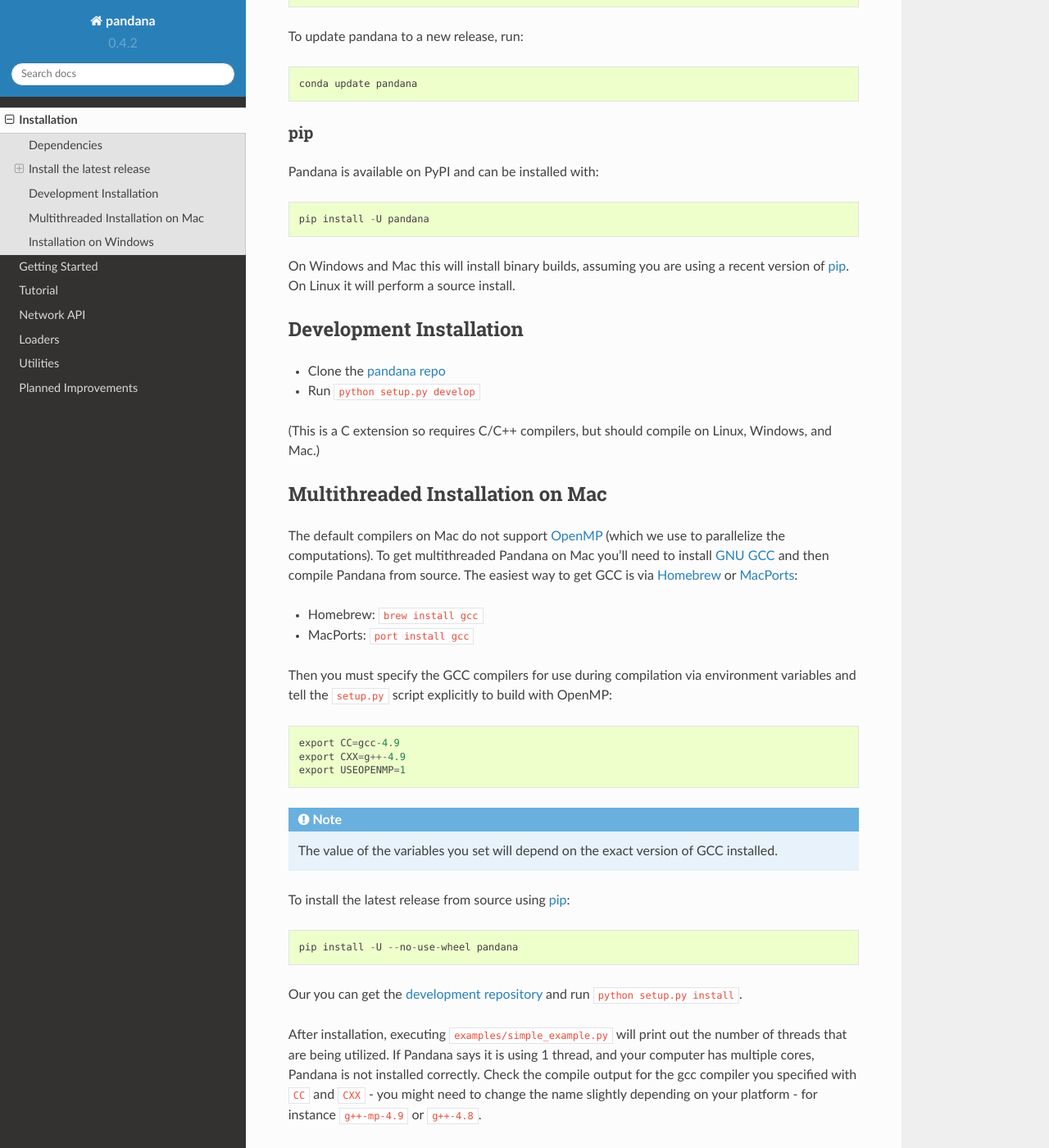
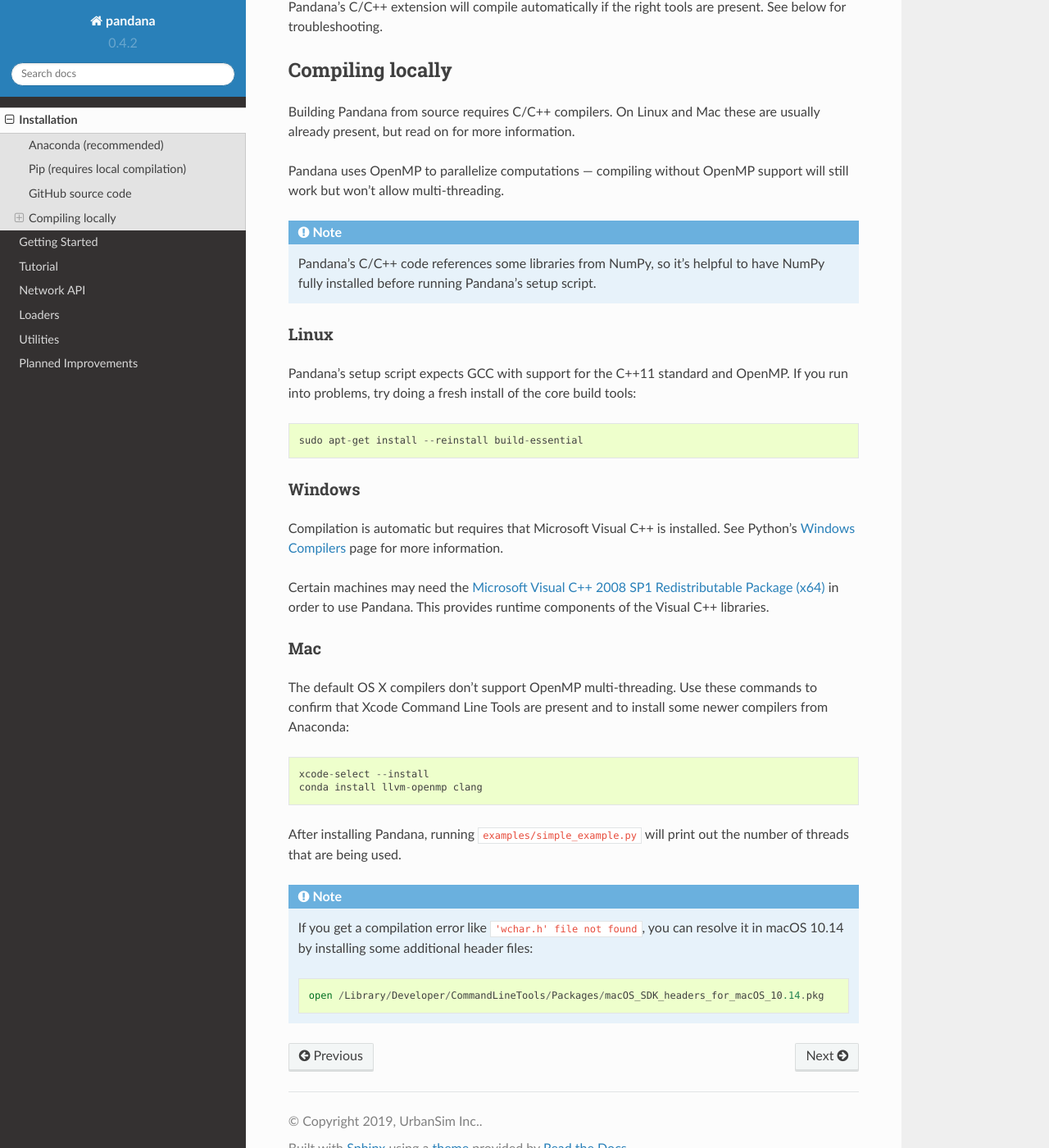
Before and after one commit to UDST/pandana, a Sphinx documentation site: the page built from docs/installation.rst, in a window 1280 px wide and 1400 px high, scrolled down 1021 px. Shown: the whole window at 82% size. Built offline with Sphinx 7.4.7 and the Read the Docs theme 2.0.0, drawn with Linux system fonts in a browser that asks for light colours; some of the changed text lies outside the part shown.

Commit message:
Updates to documentation

```diff
--- a/docs/conf.py
+++ b/docs/conf.py
@@ -50,7 +50,7 @@
 
 # General information about the project.
 project = 'pandana'
-copyright = '2017, UrbanSim Inc.'
+copyright = '2019, UrbanSim Inc.'
 
 # The version info for the project you're documenting, acts as replacement for
 # |version| and |release|, also used in various other places throughout the
--- a/docs/index.rst
+++ b/docs/index.rst
@@ -10,7 +10,7 @@
 
 Pandana performs hundreds of thousands of network queries in under a second
 (for walking-scale distances) using a Pandas-like API.  The computations are
-parallelized for use on multi-core computers using an underlying C
+parallelized for use on multi-core computers using an underlying C/C++
 library.
 
 Contents
--- a/docs/installation.rst
+++ b/docs/installation.rst
@@ -1,127 +1,81 @@
 Installation
 ============
 
-Pandana depends on a number of libraries from the scientific Python stack.
-The easiest way to get these is to use the `Anaconda`_ python distribution,
-and the instructions below will assume you are using Anaconda.
+Pandana is a Python package that includes a C/C++ extension. Pandana is tested on Mac, Linux, and Windows with Python 2.7, 3.6, and 3.7.
 
-Dependencies
-------------
+The easiest way to install Pandana is using the `Anaconda`_ package manager. Pandana's Anaconda distributions are pre-compiled and include multi-threading support on all platforms.
 
-Pandana depends on the following libraries, most of which are in Anaconda:
+If you install Pandana from Pip or from the source code on GitHub, you'll need to compile the C/C++ extension locally. This is automatic, but won't work unless the right build tools are present. See full instructions below.
 
-* `brewer2mpl`_ >= 1.4
-* `matplotlib`_ >= 1.3.1
-* `numpy`_ >= 1.8.0
-* `pandas`_ >= 0.17.0
-* `tables`_ >= 3.1.0
-* `osmnet`_ >= 0.1.0
 
-Install the latest release
---------------------------
+Anaconda (recommended)
+----------------------
+
+Pandana is hosted on Conda Forge::
+
+    conda install pandana --channel conda-forge
+
+
+Pip (requires local compilation)
+--------------------------------
+
+Pandana is also hosted on PyPI::
+
+    pip install pandana
+
+Pandana's C/C++ extension will compile automatically if the right tools are present. See below for troubleshooting.
+
+
+GitHub source code
+------------------
+
+If you'll be modifying the code, you can install it from the `GitHub source <https://github.com/udst/pandana>`_::
+
+    git clone https://github.com/udst/pandana.git
+    cd pandana
+    python setup.py develop
+
+Pandana's C/C++ extension will compile automatically if the right tools are present. See below for troubleshooting.
+
+
+Compiling locally
+-----------------
+
+Building Pandana from source requires C/C++ compilers. On Linux and Mac these are usually already present, but read on for more information.
+
+Pandana uses OpenMP to parallelize computations --- compiling without OpenMP support will still work but won't allow multi-threading.
 
 .. note::
-   Installing via conda or pip on a Mac will install Pandana without
-   multithreading support.
-   See instructions below for installing on a Mac with multithreading
-   support.
+    Pandana's C/C++ code references some libraries from NumPy, so it's helpful to have NumPy fully installed before running Pandana's setup script.
 
-conda
+Linux
 ~~~~~
 
-Pandana is hosted on
-`UDST's Anaconda repository <https://anaconda.org/udst>`__. Other dependencies
-can be installed through the ``conda-forge`` channel.
-To add these as default installation channels for conda, run this code
-in a terminal::
+Pandana's setup script expects GCC with support for the C++11 standard and OpenMP. If you run into problems, try doing a fresh install of the core build tools::
 
-    conda config --add channels udst
-    conda config --add channels conda-forge
+    sudo apt-get install --reinstall build-essential
 
-Then you can install pandana::
+Windows
+~~~~~~~
 
-    conda install pandana
+Compilation is automatic but requires that Microsoft Visual C++ is installed. See Python's `Windows Compilers <https://wiki.python.org/moin/WindowsCompilers>`_ page for more information.
 
-To update pandana to a new release, run::
+Certain machines may need the `Microsoft Visual C++ 2008 SP1 Redistributable Package (x64) <https://www.microsoft.com/en-us/download/details.aspx?id=2092>`_ in order to use Pandana. This provides runtime components of the Visual C++ libraries.
 
-    conda update pandana
 
-pip
+Mac
 ~~~
 
-Pandana is available on PyPI and can be installed with::
+The default OS X compilers don't support OpenMP multi-threading. Use these commands to confirm that Xcode Command Line Tools are present and to install some newer compilers from Anaconda::
 
-    pip install -U pandana
+    xcode-select --install
+    conda install llvm-openmp clang
 
-On Windows and Mac this will install binary builds, assuming you are using
-a recent version of `pip`_. On Linux it will perform a source install.
-
-Development Installation
-------------------------
-
-* Clone the `pandana repo <https://github.com/udst/pandana>`__
-* Run ``python setup.py develop``
-
-(This is a C extension so requires C/C++ compilers, but should compile on
-Linux, Windows, and Mac.)
-
-Multithreaded Installation on Mac
----------------------------------
-
-The default compilers on Mac do not support `OpenMP`_ (which we use to
-parallelize the computations).
-To get multithreaded Pandana on Mac you'll need to install `GNU GCC`_
-and then compile Pandana from source.
-The easiest way to get GCC is via `Homebrew`_ or `MacPorts`_:
-
-* Homebrew: ``brew install gcc``
-* MacPorts: ``port install gcc``
-
-Then you must specify the GCC compilers for use during compilation
-via environment variables and tell the ``setup.py`` script explicitly
-to build with OpenMP::
-
-    export CC=gcc-4.9
-    export CXX=g++-4.9
-    export USEOPENMP=1
+After installing Pandana, running :code:`examples/simple_example.py` will print out the number of threads that are being used.
 
 .. note::
+    If you get a compilation error like ``'wchar.h' file not found``, you can resolve it in macOS 10.14 by installing some additional header files::
 
-   The value of the variables you set will depend on the
-   exact version of GCC installed.
+        open /Library/Developer/CommandLineTools/Packages/macOS_SDK_headers_for_macOS_10.14.pkg
 
-To install the latest release from source using `pip`_::
-
-    pip install -U --no-use-wheel pandana
-
-Our you can get the `development repository <https://github.com/udst/pandana>`__
-and run ``python setup.py install``.
-
-After installation, executing :code:`examples/simple_example.py` will print out the
-number of threads that are being utilized.  If Pandana says it is using 1
-thread, and your computer has multiple cores, Pandana is not installed
-correctly.  Check the compile output for the gcc compiler you specified
-with :code:`CC` and :code:`CXX` - you might need to change the name slightly depending
-on your platform - for instance :code:`g++-mp-4.9` or :code:`g++-4.8`.
-
-Installation on Windows
------------------------
-`Microsoft Visual C++ 2008 SP1 Redistributable Package (x64)
-<https://www.microsoft.com/en-us/download/details.aspx?id=2092>`_ is required for running
-Pandana on Windows.  This package enables parallel computations with `OpenMP`_.  Building Pandana
-from source also requires `Microsoft Visual C++ Compiler for Python 2.7
-<https://www.microsoft.com/en-us/download/details.aspx?id=44266>`_.
-
-
-.. _Anaconda: http://docs.continuum.io/anaconda/
-.. _pip: https://pip.pypa.io/en/latest/
-.. _OpenMP: http://openmp.org/
-.. _GNU GCC: https://gcc.gnu.org/
-.. _Homebrew: http://brew.sh/
-.. _MacPorts: https://www.macports.org/
-.. _brewer2mpl: https://github.com/jiffyclub/brewer2mpl/wiki
-.. _matplotlib: http://matplotlib.org/
-.. _numpy: http://www.numpy.org/
-.. _pandas: http://pandas.pydata.org/
-.. _tables: http://www.pytables.org/
-.. _osmnet: http://github.com/udst/osmnet
+.. _Anaconda: https://www.anaconda.com/distribution/
```
